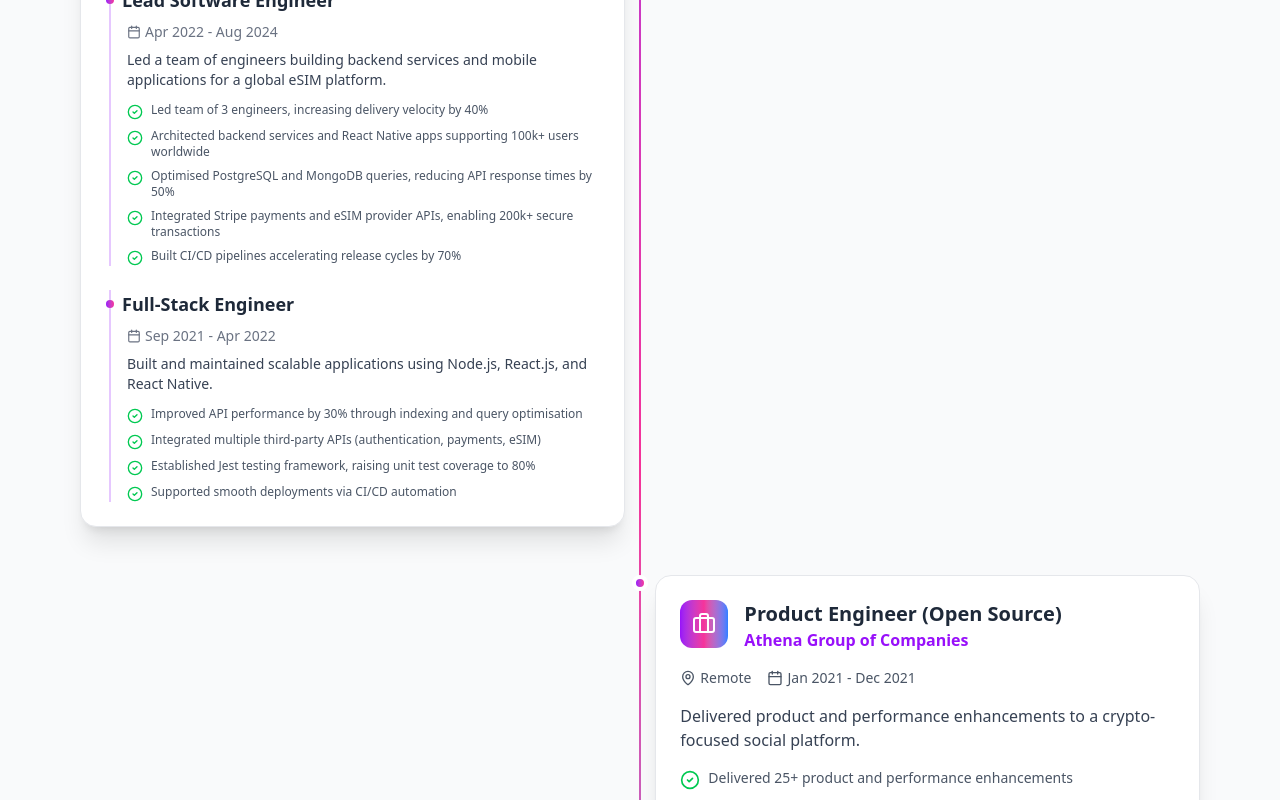
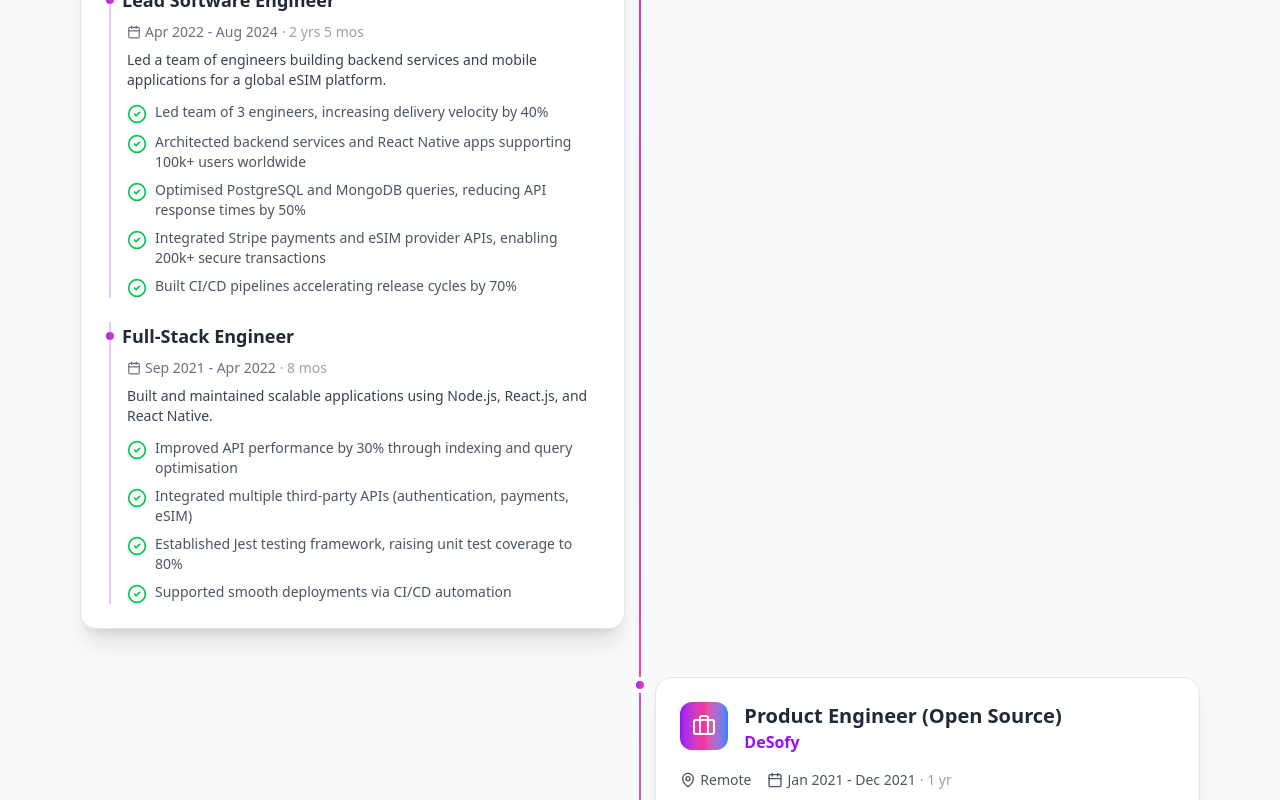
Before and after one commit to ahmadAlMezaal/portfolio-website, a Next.js app: page / in a window 1280 px wide. Shown: the part 3060-3860 px from the top of the page. Built offline with nearby package versions, Linux system fonts and the light colour scheme.

Commit message:
chore: improve xp calculation

```diff
--- a/src/components/Experience.tsx
+++ b/src/components/Experience.tsx
@@ -3,7 +3,7 @@
 import { motion } from "framer-motion";
 import { useInView } from "framer-motion";
 import { useRef } from "react";
-import { Briefcase, MapPin, Calendar, CheckCircle2, TrendingUp } from "lucide-react";
+import { Briefcase, MapPin, Calendar, CheckCircle2, TrendingUp, ExternalLink } from "lucide-react";
 import { experiences } from "@/lib/data";
 import type { Experience as ExperienceType, ExperienceRole } from "@/lib/data.types";
 
@@ -20,6 +20,72 @@ function getOverallPeriod(roles: ExperienceRole[]): string {
   const startYear = lastRole.period.split(" - ")[0];
   const endYear = firstRole.period.split(" - ")[1] || "Present";
   return `${startYear} - ${endYear}`;
+}
+
+// Helper to calculate duration from period string (e.g., "Apr 2022 - Aug 2024")
+function calculateDuration(period: string): string {
+  const months: Record<string, number> = {
+    Jan: 0, Feb: 1, Mar: 2, Apr: 3, May: 4, Jun: 5,
+    Jul: 6, Aug: 7, Sep: 8, Oct: 9, Nov: 10, Dec: 11,
+  };
+
+  const parts = period.split(" - ");
+  if (parts.length !== 2) return "";
+
+  const parseDate = (dateStr: string): Date | null => {
+    if (dateStr === "Present") {
+      return new Date();
+    }
+    const [monthStr, yearStr] = dateStr.trim().split(" ");
+    const month = months[monthStr];
+    const year = parseInt(yearStr, 10);
+    if (month === undefined || isNaN(year)) return null;
+    return new Date(year, month);
+  };
+
+  const startDate = parseDate(parts[0]);
+  const endDate = parseDate(parts[1]);
+
+  if (!startDate || !endDate) return "";
+
+  let totalMonths = (endDate.getFullYear() - startDate.getFullYear()) * 12;
+  totalMonths += endDate.getMonth() - startDate.getMonth();
+  totalMonths += 1; // Include the start month (LinkedIn-style)
+  totalMonths = Math.max(1, totalMonths); // At least 1 month
+
+  const years = Math.floor(totalMonths / 12);
+  const remainingMonths = totalMonths % 12;
+
+  if (years === 0) {
+    return `${remainingMonths} mo${remainingMonths !== 1 ? "s" : ""}`;
+  } else if (remainingMonths === 0) {
+    return `${years} yr${years !== 1 ? "s" : ""}`;
+  } else {
+    return `${years} yr${years !== 1 ? "s" : ""} ${remainingMonths} mo${remainingMonths !== 1 ? "s" : ""}`;
+  }
+}
+
+// Company name component with optional link
+function CompanyName({ name, url, isMultiRole }: { name: string; url?: string; isMultiRole: boolean }) {
+  const baseClasses = isMultiRole
+    ? "text-xl font-bold text-purple-600 dark:text-purple-400"
+    : "text-purple-600 dark:text-purple-400 font-semibold";
+
+  if (url) {
+    return (
+      <a
+        href={url}
+        target="_blank"
+        rel="noopener noreferrer"
+        className={`${baseClasses} inline-flex items-center gap-1.5 hover:text-purple-700 dark:hover:text-purple-300 transition-colors group/link`}
+      >
+        {name}
+        <ExternalLink className="w-4 h-4 opacity-0 -translate-y-0.5 group-hover/link:opacity-100 group-hover/link:translate-y-0 transition-all duration-200" />
+      </a>
+    );
+  }
+
+  return <span className={baseClasses}>{name}</span>;
 }
 
 export default function Experience() {
@@ -47,7 +113,10 @@ export default function Experience() {
     expIndex: number,
     roleIndex: number = 0,
     isMultiRole: boolean = false
-  ) => (
+  ) => {
+    const duration = calculateDuration(role.period);
+
+    return (
       <div className={isMultiRole ? "pl-4 border-l-2 border-purple-500/30 ml-1" : ""}>
         {isMultiRole && (
           <div className="flex items-center gap-2 mb-2">
@@ -61,6 +130,9 @@ export default function Experience() {
           <div className="flex items-center gap-1 mb-2 text-sm text-gray-500 dark:text-gray-400">
             <Calendar className="w-3.5 h-3.5" />
             <span>{role.period}</span>
+            {duration && (
+              <span className="text-gray-400 dark:text-gray-500">· {duration}</span>
+            )}
           </div>
         )}
         <p className={`text-gray-700 dark:text-gray-300 ${isMultiRole ? "text-sm mb-3" : "mb-4"}`}>
@@ -75,8 +147,8 @@ export default function Experience() {
               animate={isInView ? { opacity: 1, x: 0 } : {}}
               transition={{ delay: 0.5 + expIndex * 0.2 + roleIndex * 0.15 + achIndex * 0.1 }}
             >
-            <CheckCircle2 className={`${isMultiRole ? "w-4 h-4" : "w-5 h-5"} text-green-500 shrink-0 mt-0.5`} />
-            <span className={`${isMultiRole ? "text-xs" : "text-sm"} text-gray-600 dark:text-gray-400`}>
+              <CheckCircle2 className="w-5 h-5 text-green-500 shrink-0 mt-0.5" />
+              <span className="text-sm text-gray-600 dark:text-gray-400">
                 {achievement}
               </span>
             </motion.div>
@@ -84,6 +156,7 @@ export default function Experience() {
         </div>
       </div>
     );
+  };
 
   return (
     <section id="experience" className="py-20 bg-gray-50 dark:bg-[#132238]/50">
@@ -118,6 +191,7 @@ export default function Experience() {
                 const displayPeriod = isMultiRole
                   ? getOverallPeriod(exp.roles!)
                   : exp.period || "";
+                const totalDuration = calculateDuration(displayPeriod);
 
                 return (
                   <motion.div
@@ -157,9 +231,7 @@ export default function Experience() {
                           <div>
                             {isMultiRole ? (
                               <>
-                                <p className="text-xl font-bold text-purple-600 dark:text-purple-400">
-                                  {exp.company}
-                                </p>
+                                <CompanyName name={exp.company} url={exp.companyUrl} isMultiRole={true} />
                                 <p className="text-sm text-gray-500 dark:text-gray-400">
                                   {exp.roles!.length} roles · Career progression
                                 </p>
@@ -169,9 +241,7 @@ export default function Experience() {
                                 <h3 className="text-xl font-bold text-gray-800 dark:text-white group-hover:text-purple-700 dark:group-hover:text-purple-300 transition-colors">
                                   {exp.title}
                                 </h3>
-                                <p className="text-purple-600 dark:text-purple-400 font-semibold">
-                                  {exp.company}
-                                </p>
+                                <CompanyName name={exp.company} url={exp.companyUrl} isMultiRole={false} />
                               </>
                             )}
                           </div>
@@ -186,6 +256,9 @@ export default function Experience() {
                           <div className="flex items-center gap-1">
                             <Calendar className="w-4 h-4" />
                             <span>{displayPeriod}</span>
+                            {totalDuration && (
+                              <span className="text-gray-400 dark:text-gray-500">· {totalDuration}</span>
+                            )}
                           </div>
                         </div>
 
--- a/src/lib/data.config.example.ts
+++ b/src/lib/data.config.example.ts
@@ -113,6 +113,7 @@ const config: PortfolioConfig = {
     // Example: Multiple roles at same company (promotions)
     {
       company: "Tech Company Inc.",
+      companyUrl: "https://techcompany.com", // Optional: link to company website
       location: "San Francisco, CA",
       roles: [
         {
--- a/src/lib/data.config.ts
+++ b/src/lib/data.config.ts
@@ -103,6 +103,7 @@ I focus on building resilient, cloud-native systems on AWS, designing data pipel
         { name: "React", level: 88 },
         { name: "React Native", level: 85 },
         { name: "Redux", level: 82 },
+        { name: "Next.js", level: 60 },
       ],
     },
   ],
@@ -114,6 +115,7 @@ I focus on building resilient, cloud-native systems on AWS, designing data pipel
     {
       title: "Senior Software Engineer",
       company: "Shuffle Finance",
+      companyUrl: "https://getshuffle.co.uk/",
       location: "London, UK",
       period: "Aug 2024 - Present",
       description:
@@ -128,6 +130,7 @@ I focus on building resilient, cloud-native systems on AWS, designing data pipel
     },
     {
       company: "ZIM Connections",
+      companyUrl: "https://zimconnections.com",
       location: "London, UK",
       roles: [
         {
@@ -159,7 +162,8 @@ I focus on building resilient, cloud-native systems on AWS, designing data pipel
     },
     {
       title: "Product Engineer (Open Source)",
-      company: "Athena Group of Companies",
+      company: "DeSofy",
+      companyUrl: "https://www.deso.com/",
       location: "Remote",
       period: "Jan 2021 - Dec 2021",
       description:
@@ -173,6 +177,7 @@ I focus on building resilient, cloud-native systems on AWS, designing data pipel
     {
       title: "Mobile Developer",
       company: "HelloTree",
+      companyUrl: "https://hellotree.com/",
       location: "Jounieh, Lebanon",
       period: "Jul 2020 - Jan 2021",
       description:
@@ -186,6 +191,7 @@ I focus on building resilient, cloud-native systems on AWS, designing data pipel
     {
       title: "Lecturer",
       company: "Geek Express",
+      companyUrl: "https://www.geekexpress.com/en",
       location: "Beirut, Lebanon",
       period: "Aug 2019 - Jul 2020",
       description:
--- a/src/lib/data.types.ts
+++ b/src/lib/data.types.ts
@@ -78,6 +78,7 @@ export interface ExperienceRole {
 // 2. Multiple roles (promotions): uses roles array, title/period/description/achievements are ignored
 export interface Experience {
   company: string;
+  companyUrl?: string; // Optional link to company website
   location: string;
   // Single role fields (used when roles array is not provided)
   title?: string;
```
Lines whose indentation alone changed are shown as unchanged.
